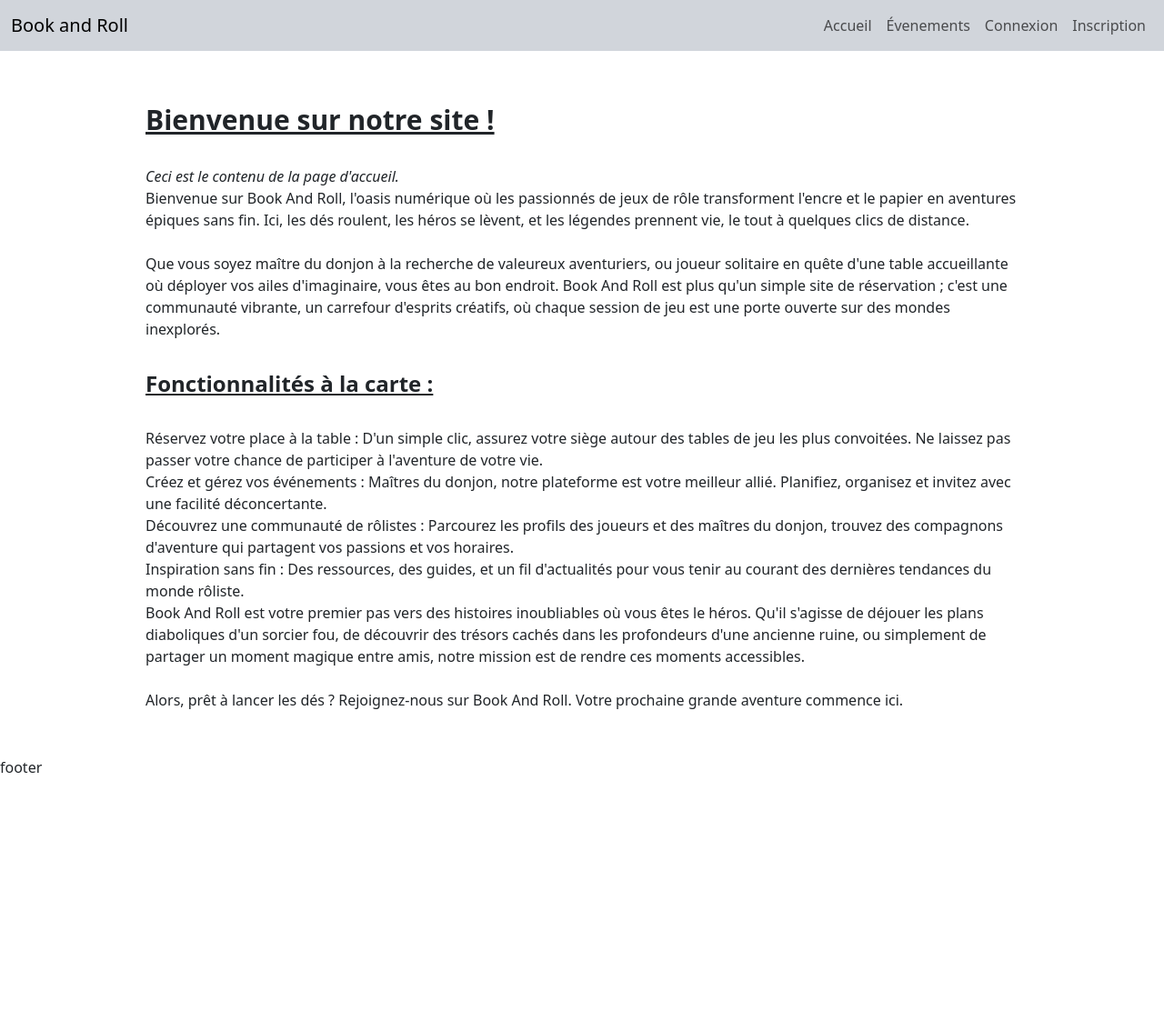
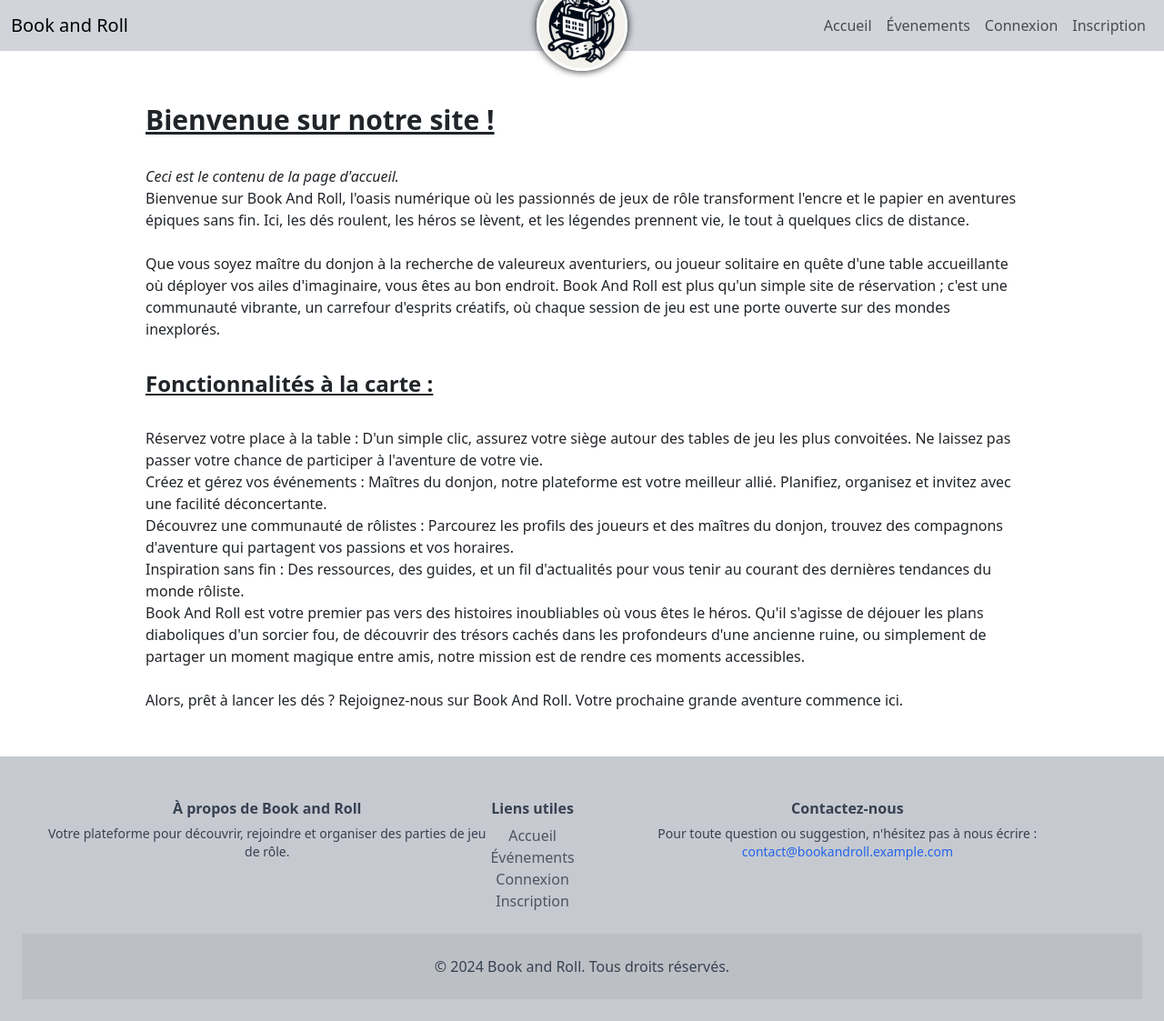
Before and after one commit to JeremyMallet/Book-and-Roll, a PHP site: page / in a window 1280 px wide. Shown: the whole page at 91% size. Before the commit the page ends 850 px from the top, so only its background shows below. Run offline with PHP 8.4, Linux system fonts and the light colour scheme; some libraries are stand-ins or nearby versions.

Commit message:
several changes and features added

```diff
--- a/index.php
+++ b/index.php
@@ -1,5 +1,6 @@
 <?php
     require 'config.php';
+    require 'private/utils/FrontUtils.php';
 
     // controlleur de post
     if (!empty($_GET['post'])) {
--- a/private/layouts/footer.php
+++ b/private/layouts/footer.php
@@ -1 +1,36 @@
-footer
+<footer class="bg-gray-300 text-center lg:text-left">
+  <div class="text-gray-700 text-center p-4" style="background-color: rgba(0, 0, 0, 0.05);">
+    <div class="container mx-auto p-4">
+      <div class="flex justify-between">
+        <div class="footer-about">
+          <h6 class="font-bold mb-2">À propos de Book and Roll</h6>
+          <p class="text-sm">Votre plateforme pour découvrir, rejoindre et organiser des parties de jeu de rôle.</p>
+        </div>
+        <div class="footer-links">
+          <h6 class="font-bold mb-2">Liens utiles</h6>
+          <ul class="list-none mb-0">
+            <li>
+              <a href="?view=home" class="text-gray-600 hover:text-gray-800">Accueil</a>
+            </li>
+            <li>
+              <a href="?view=events" class="text-gray-600 hover:text-gray-800">Événements</a>
+            </li>
+            <li>
+              <a href="?view=login" class="text-gray-600 hover:text-gray-800">Connexion</a>
+            </li>
+            <li>
+              <a href="?view=register" class="text-gray-600 hover:text-gray-800">Inscription</a>
+            </li>
+          </ul>
+        </div>
+        <div class="footer-contact">
+          <h6 class="font-bold mb-2">Contactez-nous</h6>
+          <p class="text-sm">Pour toute question ou suggestion, n'hésitez pas à nous écrire : <a href="mailto:contact@bookandroll.example.com" class="text-blue-600 hover:text-blue-800">contact@bookandroll.example.com</a></p>
+        </div>
+      </div>
+    </div>
+    <div class="text-gray-700 text-center p-4" style="background-color: rgba(0, 0, 0, 0.05);">
+      © 2024 Book and Roll. Tous droits réservés.
+    </div>
+  </div>
+</footer>
--- a/private/layouts/header.php
+++ b/private/layouts/header.php
@@ -2,6 +2,11 @@
             <nav class="navbar navbar-expand-lg navbar-light bg-gray-300 top-0 left-0 absolute w-full">
                 <div class="container-fluid">
                     <a class="navbar-brand rounded hover:bg-gray-50" href="#">Book and Roll</a>
+                    <div class="header-emblem" style="position: absolute; left: 50%; top: 50%; transform: translate(-50%, -50%);">
+                        <img src="public/images/DALL·E-2024-03-14-15.06.png" alt="Emblème" style="width: 100px; height: 100px; border-radius: 50%; object-fit: cover; border: 3px solid #ffffff; box-shadow: 0 0 8px #000000;">
+                    </div>
+
+
                     <button class="navbar-toggler" type="button" data-bs-toggle="collapse" data-bs-target="#navbarNav" aria-controls="navbarNav" aria-expanded="false" aria-label="Toggle navigation">
                         <span class="navbar-toggler-icon"></span>
                     </button>
--- /dev/null
+++ b/private/utils/FrontUtils.php
@@ -0,0 +1,16 @@
+<?php
+class FrontUtils
+{
+    /**
+     * format the date to be more readable
+     *
+     * @param [type] $date
+     * @return void
+     */
+    public static function FormatDate($date)
+{
+    $dateObject = new DateTime($date);
+    return $dateObject->format('d/m/Y');
+}
+
+}
--- a/private/view.php
+++ b/private/view.php
@@ -1,4 +1,4 @@
-<html lang="en">
+<html lang="fr">
     <head>
         <meta charset="UTF-8">
         <meta name="viewport" content="width=device-width, initial-scale=1.0">
```
Also changed, not shown: private/views/events.php (+27 -1 lines), public/images/9de008f0-34fe-4e9f-8514-dded88b1b8da-_2_.png (added), public/images/DALL·E-2024-03-14-14.39.jpg (added), public/images/DALL·E-2024-03-14-15.06.png (added).
